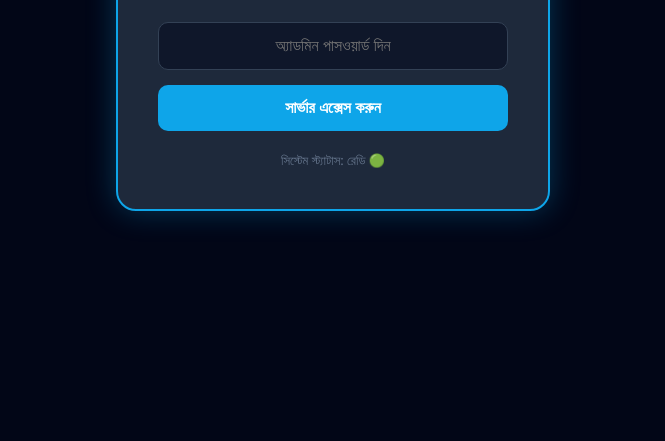
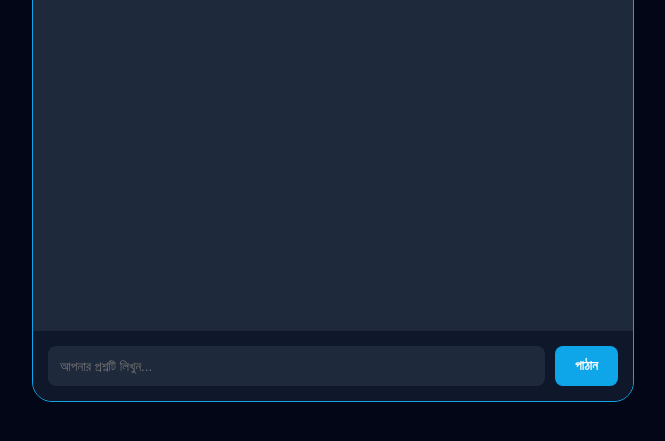
Before and after one commit to alihydarsyedofficial-art/trick-a4if-advanced-ai, a website: page index.html in a window 1280 px wide. Shown: the part 359-800 px from the top of the page, without its empty margins (307-972 px from the left). Drawn offline with Linux system fonts and the light colour scheme.

Commit message:
Update title and restructure HTML for chat interface

```diff
--- a/index.html
+++ b/index.html
@@ -3,65 +3,52 @@
 <head>
     <meta charset="UTF-8">
     <meta name="viewport" content="width=device-width, initial-scale=1.0">
-    <title>TRICK A4IF | SECURE AI</title>
+    <title>TRICK A4IF | OPEN AI</title>
     <style>
-        body { background: #020617; color: #f8fafc; font-family: 'Segoe UI', sans-serif; display: flex; justify-content: center; align-items: center; height: 100vh; margin: 0; }
-        .box { background: #1e293b; padding: 40px; border-radius: 20px; border: 2px solid #0ea5e9; text-align: center; width: 350px; box-shadow: 0 0 30px rgba(14, 165, 233, 0.3); }
-        h1 { color: #0ea5e9; font-size: 26px; margin-bottom: 5px; letter-spacing: 2px; }
-        p { color: #94a3b8; font-size: 13px; margin-bottom: 25px; }
-        input { width: 100%; padding: 14px; margin-bottom: 15px; border-radius: 10px; border: 1px solid #334155; background: #0f172a; color: white; box-sizing: border-box; outline: none; font-size: 16px; text-align: center; }
-        button { background: #0ea5e9; color: white; border: none; padding: 14px; border-radius: 10px; cursor: pointer; width: 100%; font-weight: bold; font-size: 16px; transition: 0.3s; }
-        button:hover { background: #0284c7; transform: scale(1.02); }
-        #status { font-size: 13px; margin-top: 20px; font-weight: 500; }
+        body { background: #020617; color: white; font-family: sans-serif; margin: 0; display: flex; justify-content: center; align-items: center; height: 100vh; }
+        #chat-container { width: 95%; max-width: 600px; height: 90vh; background: #1e293b; border-radius: 20px; border: 1px solid #0ea5e9; display: flex; flex-direction: column; overflow: hidden; }
+        #msgs { flex: 1; padding: 20px; overflow-y: auto; display: flex; flex-direction: column; gap: 10px; }
+        .msg { padding: 12px; border-radius: 12px; font-size: 14px; max-width: 80%; }
+        .user { background: #0ea5e9; align-self: flex-end; }
+        .ai { background: #334155; align-self: flex-start; border-left: 4px solid #0ea5e9; }
+        .input-area { padding: 15px; background: #0f172a; display: flex; gap: 10px; }
+        input { flex: 1; padding: 12px; border-radius: 8px; border: none; background: #1e293b; color: white; outline: none; }
+        button { background: #0ea5e9; color: white; border: none; padding: 12px 20px; border-radius: 8px; cursor: pointer; font-weight: bold; }
     </style>
 </head>
 <body>
-    <div class="box">
-        <h1>🛡️ TRICK A4IF</h1>
-        <p>ADVANCED AI GATEWAY</p>
-        <input type="password" id="pass" placeholder="অ্যাডমিন পাসওয়ার্ড দিন">
-        <button onclick="login()">সার্ভার এক্সেস করুন</button>
-        <div id="status" style="color: #64748b;">সিস্টেম স্ট্যাটাস: রেডি 🟢</div>
+    <div id="chat-container">
+        <div style="background: #0ea5e9; padding: 15px; text-align: center; font-weight: bold;">🛡️ TRICK A4IF PUBLIC AI</div>
+        <div id="msgs"></div>
+        <div class="input-area">
+            <input type="text" id="userInput" placeholder="আপনার প্রশ্নটি লিখুন...">
+            <button onclick="send()">পাঠান</button>
+        </div>
     </div>
 
     <script>
-        async function login() {
-            const password = document.getElementById('pass').value;
-            const status = document.getElementById('status');
+        const API = "https://trick-a4if-advanced-ai-2.onrender.com";
+        async function send() {
+            const input = document.getElementById('userInput');
+            const msgsDiv = document.getElementById('msgs');
+            if(!input.value) return;
 
-            if(!password) {
-                status.style.color = "#ef4444";
-                status.innerText = "পাসওয়ার্ড বক্স খালি!";
-                return;
-            }
-
-            status.style.color = "#0ea5e9";
-            status.innerText = "সার্ভারের সাথে কানেক্ট হচ্ছে...";
-
-            // আপনার সচল রেন্ডার লিঙ্কটি এখানে দেওয়া হয়েছে
-            const API_BASE = "https://trick-a4if-advanced-ai-2.onrender.com";
+            const text = input.value;
+            msgsDiv.innerHTML += `<div class="msg user">${text}</div>`;
+            input.value = "";
+            msgsDiv.scrollTop = msgsDiv.scrollHeight;
 
             try {
-                const res = await fetch(`${API_BASE}/api/login`, {
+                const res = await fetch(`${API}/api/chat`, {
                     method: 'POST',
-                    headers: {'Content-Type': 'application/json'},
-                    body: JSON.stringify({ password })
+                    headers: { 'Content-Type': 'application/json' },
+                    body: JSON.stringify({ messages: [{role: "user", content: text}] })
                 });
-
                 const data = await res.json();
-
-                if(res.ok && data.token) {
-                    status.style.color = "#22c55e";
-                    status.innerText = "লগইন সফল! আপনার টেলিগ্রামে অ্যালার্ট পাঠানো হয়েছে।";
-                    localStorage.setItem('token', data.token);
-                    // এখানে চ্যাট পেজ লোড করার কোড যোগ করা যাবে
-                } else {
-                    status.style.color = "#ef4444";
-                    status.innerText = "ভুল পাসওয়ার্ড! এক্সেস ডিনাইড।";
-                }
+                msgsDiv.innerHTML += `<div class="msg ai">🛡️ <b>AI:</b> ${data.reply}</div>`;
+                msgsDiv.scrollTop = msgsDiv.scrollHeight;
             } catch (e) {
-                status.style.color = "#ef4444";
-                status.innerText = "সার্ভার কানেকশন এরর! রেন্ডার লগ চেক করুন।";
+                msgsDiv.innerHTML += `<div style="color:red">সার্ভার ব্যস্ত, পরে চেষ্টা করুন।</div>`;
             }
         }
     </script>
```
